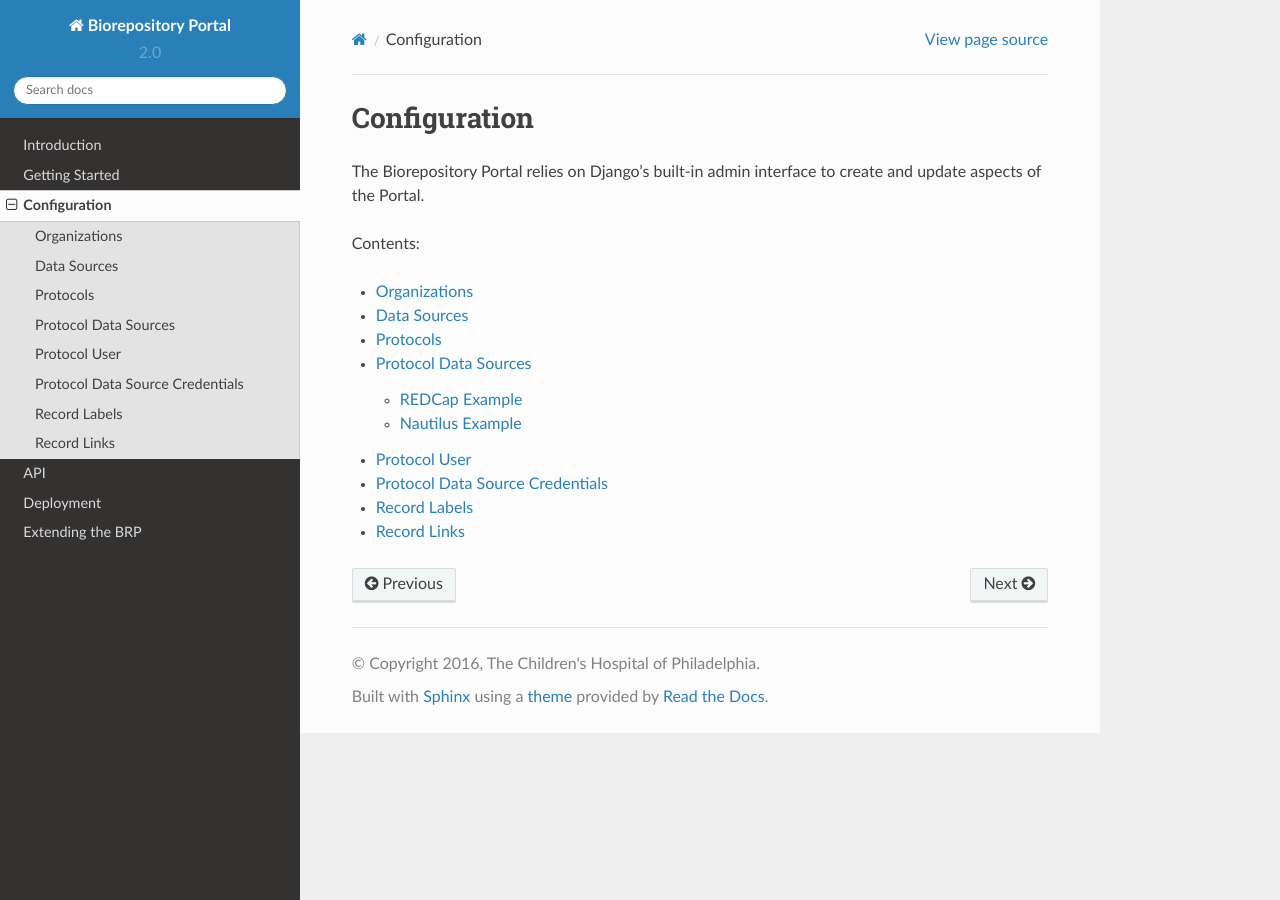
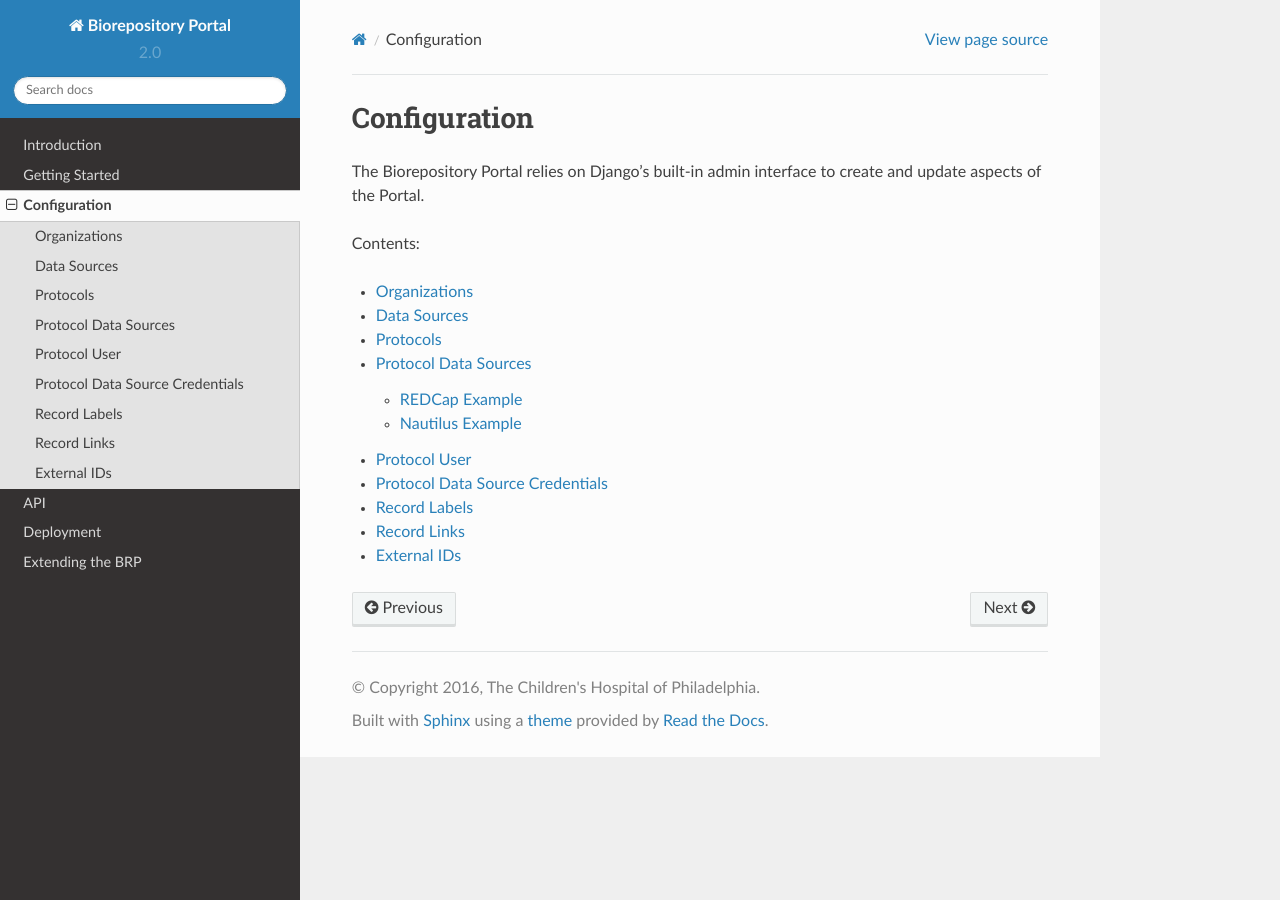
Before and after one commit to www3838438/biorepo-portal, a Sphinx documentation site: the page built from docs/configuration/index.rst, in a window 1280 px wide. Built offline with Sphinx 7.4.7 and the Read the Docs theme 2.0.0, drawn with Linux system fonts in a browser that asks for light colours.

Commit message:
Add exID documentation placeholder

```diff
--- /dev/null
+++ b/docs/configuration/externalids.rst
@@ -0,0 +1,4 @@
+External IDs
+------------
+
+Coming Soon...
--- a/docs/configuration/index.rst
+++ b/docs/configuration/index.rst
@@ -17,3 +17,4 @@ Contents:
    Protocol Data Source Credentials <pdsc>
    Record Labels <recordlabels>
    Record Links <recordlinks>
+   External IDs <externalids>
```
